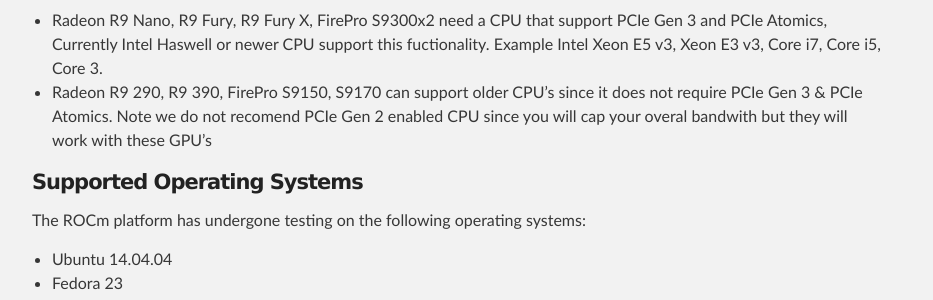
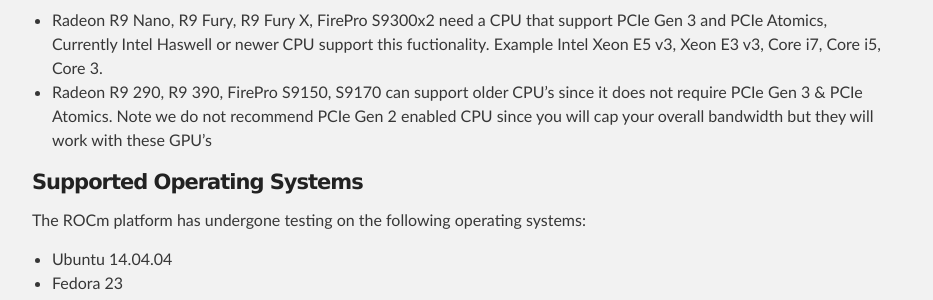
Before and after one commit to ROCm/ROCm.github.io, a Jekyll site: the page built from install.md, in a window 1280 px wide and 900 px high, scrolled down 471 px. Shown: the part 178-478 px from the top of the window, without its empty margins (183-1116 px from the left). Built offline with Jekyll 4.4.1, drawn with Linux system fonts in a browser that asks for light colours.

Commit message:
Update install.md

```diff
--- a/install.md
+++ b/install.md
@@ -18,7 +18,7 @@
 #### Supported CPU's
 
 * Radeon R9 Nano, R9 Fury, R9 Fury X, FirePro S9300x2 need a CPU that support PCIe Gen 3 and PCIe Atomics,  Currently Intel Haswell or newer CPU support this fuctionality. Example Intel Xeon E5 v3, Xeon E3 v3, Core i7, Core i5, Core 3.
-* Radeon R9 290, R9 390, FirePro S9150, S9170 can support older CPU's since it does not require PCIe Gen 3 & PCIe Atomics.    Note we do not recomend PCIe Gen 2 enabled CPU since you will cap your overal bandwith but they will work with these GPU's
+* Radeon R9 290, R9 390, FirePro S9150, S9170 can support older CPU's since it does not require PCIe Gen 3 & PCIe Atomics.    Note we do not recommend PCIe Gen 2 enabled CPU since you will cap your overall bandwidth but they will work with these GPU’s
 
 #### Supported Operating Systems
 
```
